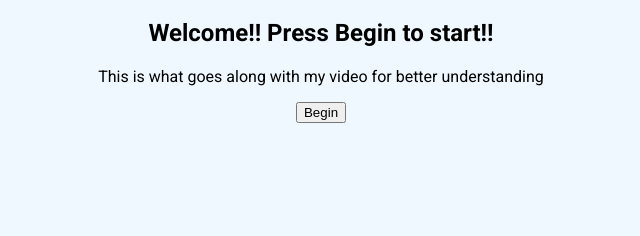
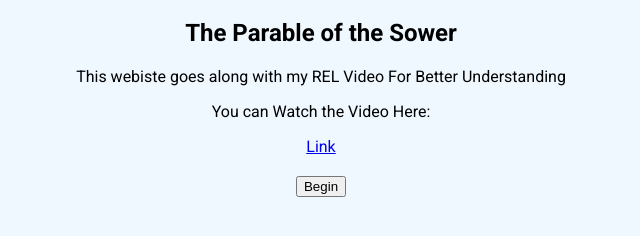
Before and after one commit to harrison991/RE-Assesment, a plain HTML site: page index.html in a window 1280 px wide. Shown: the part 62-298 px from the top of the page, without its empty margins (319-959 px from the left). Drawn offline with Linux system fonts and the light colour scheme.

Commit message:
new descriptions

```diff
--- a/index.html
+++ b/index.html
@@ -13,8 +13,12 @@
 <body>
     <div class="main">
         <h1>REL Assesment RA3 2024 (Term 3)</h1>
-        <h2>Welcome!! Press Begin to start!!</h2>
-        <p>This is what goes along with my video for better understanding</p>
+        <h2>The Parable of the Sower</h2>
+        <p>This webiste goes along with my REL Video For Better Understanding</p>
+        <p>You can Watch the Video Here:</p>
+        <a href="#">Link</a>
+    </div>
+    <div class="button">
         <button onclick="window.location.href='start.html'">Begin</button>
     </div>
 </body>
--- a/style.css
+++ b/style.css
@@ -2,6 +2,14 @@ body {
     background-color: aliceblue;
     font-family: "Roboto", "sans-serif";
 }
+
+.button {
+  display: flex;
+  justify-content: center;
+  align-items: center;
+  margin-top: 20px; /* Add some spacing from the content above */
+}
+
 
 .main {
     justify-content: center;
```
